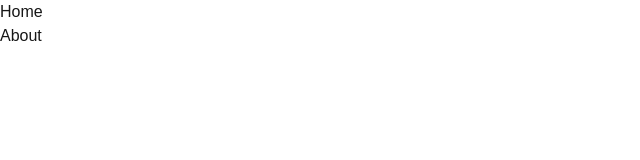
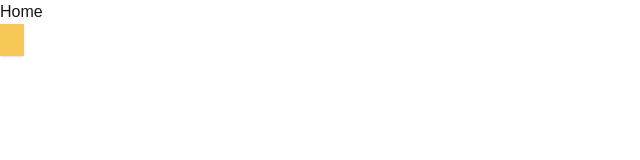
Before and after one commit to dot-team/petpisode, a Next.js app: page / in a window 1280 px wide. Shown: the top 160 px of the page, without its empty margins (0-640 px from the left). Built offline with nearby package versions, Linux system fonts and the light colour scheme.

Commit message:
design: 공통 버튼 컴포넌트 생성

```diff
--- a/package.json
+++ b/package.json
@@ -16,7 +16,7 @@
   "dependencies": {
     "@commitlint/cli": "^19.6.0",
     "@commitlint/config-conventional": "^19.6.0",
-    "@radix-ui/react-slot": "^1.1.0",
+    "@radix-ui/react-slot": "^1.1.1",
     "@supabase/supabase-js": "^2.47.7",
     "@tanstack/react-query": "^5.61.3",
     "axios": "^1.7.7",
--- a/src/app/about/page.tsx
+++ b/src/app/about/page.tsx
@@ -1,7 +1,12 @@
+import { Button } from '@/components/ui/button';
 import React from 'react';
 
 const page = () => {
-    return <div>about</div>;
+    return (
+        <div>
+            <Button />
+        </div>
+    );
 };
 
 export default page;
--- a/src/app/page.tsx
+++ b/src/app/page.tsx
@@ -1,10 +1,12 @@
-import Link from 'next/link';
+'use client';
+
+import { Button } from '@/components/ui/button';
 
 export default function Page() {
     return (
         <div>
             <h1>Home</h1>
-            <Link href="/about">About</Link>
+            <Button size="sm">테스트 버튼</Button>
         </div>
     );
 }
--- /dev/null
+++ b/src/components/ui/button.tsx
@@ -0,0 +1,60 @@
+import * as React from 'react';
+import { Slot } from '@radix-ui/react-slot';
+import { cva, type VariantProps } from 'class-variance-authority';
+
+import { cn } from '@/lib/utils';
+
+const buttonVariants = cva(
+    'inline-flex items-center justify-center gap-2 whitespace-nowrap rounded-md text-sm font-medium transition-colors focus-visible:outline-none focus-visible:ring-1 focus-visible:ring-zinc-950 disabled:pointer-events-none disabled:opacity-50 [&_svg]:pointer-events-none [&_svg]:size-4 [&_svg]:shrink-0 dark:focus-visible:ring-zinc-300',
+    {
+        variants: {
+            variant: {
+                primary:
+                    'bg-[#F4C757] text-zinc-50 shadow hover:bg-zinc-900/90 dark:bg-zinc-50 dark:text-zinc-900 dark:hover:bg-zinc-50/90 rounded-md',
+                error: 'bg-red-500 text-zinc-50 shadow-sm hover:bg-red-500/90 dark:bg-red-900 dark:text-zinc-50 dark:hover:bg-red-900/90 ',
+                outline:
+                    'border border-zinc-200 bg-white shadow-sm hover:bg-zinc-100 hover:text-zinc-900 dark:border-zinc-800 dark:bg-zinc-950 dark:hover:bg-zinc-800 dark:hover:text-zinc-50',
+                secondary:
+                    'bg-zinc-100 text-zinc-900 shadow-sm hover:bg-zinc-100/80 dark:bg-zinc-800 dark:text-zinc-50 dark:hover:bg-zinc-800/80 ',
+            },
+            size: {
+                default: 'h-9 px-4 py-2',
+                sm: 'h-8 rounded-md px-3 text-xs',
+                lg: 'h-10 rounded-md px-8',
+                icon: 'h-9 w-9',
+            },
+        },
+        defaultVariants: {
+            variant: 'primary',
+            size: 'default',
+        },
+    },
+);
+
+export interface ButtonProps
+    extends React.ButtonHTMLAttributes<HTMLButtonElement>,
+        VariantProps<typeof buttonVariants> {
+    asChild?: boolean;
+}
+
+const Button = React.forwardRef<HTMLButtonElement, ButtonProps>(
+    ({ className, variant, size, asChild = false, onClick, disabled = false }, ref) => {
+        const Comp = asChild ? Slot : 'button';
+        return (
+            <Comp
+                className={cn(buttonVariants({ variant, size, className }))}
+                ref={ref}
+                onClick={onClick}
+                disabled={disabled}
+            />
+        );
+    },
+);
+
+Button.defaultProps = {
+    asChild: false,
+};
+
+Button.displayName = 'Button';
+
+export { Button, buttonVariants };
```
Also changed, not shown: 1 other file (tests, documents, lock files or other folders).
